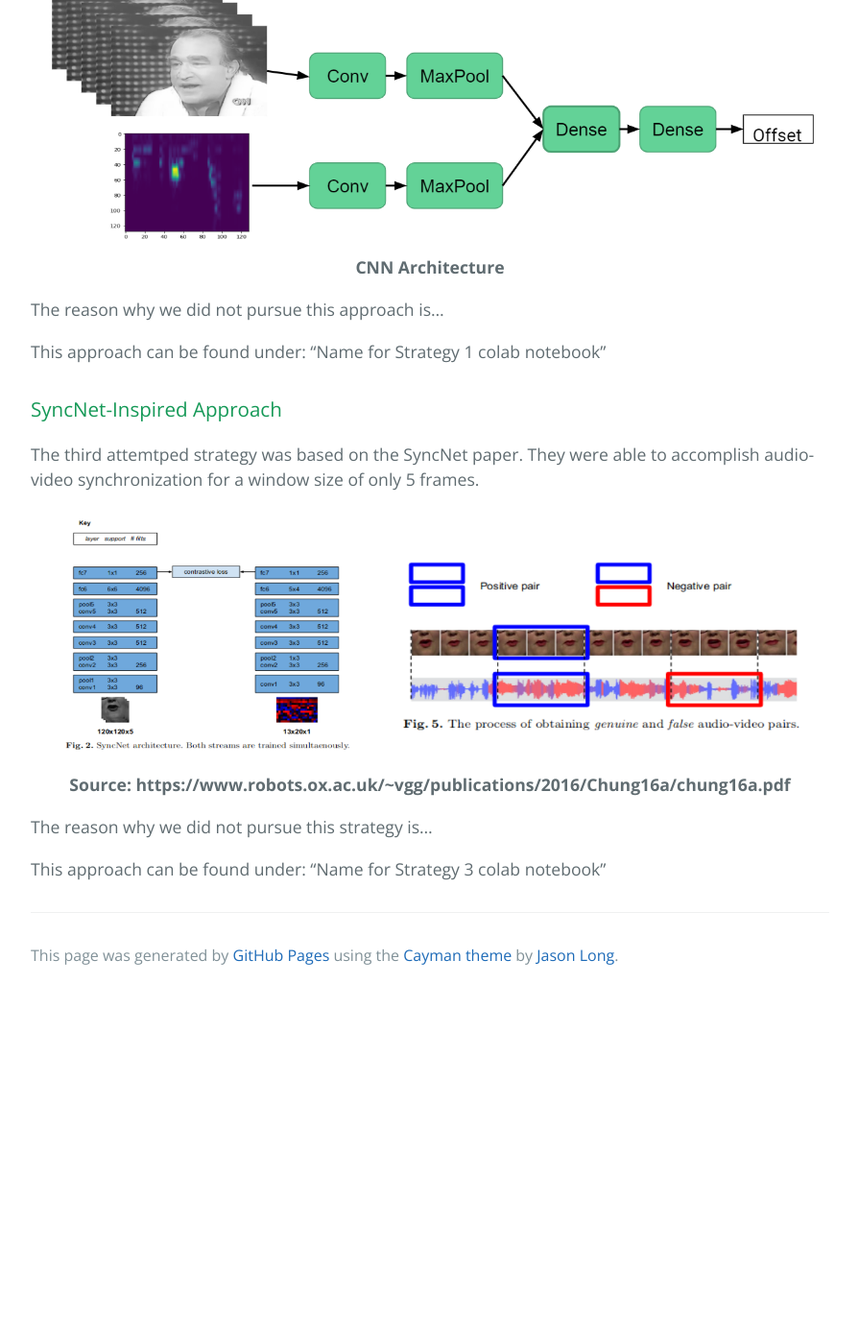
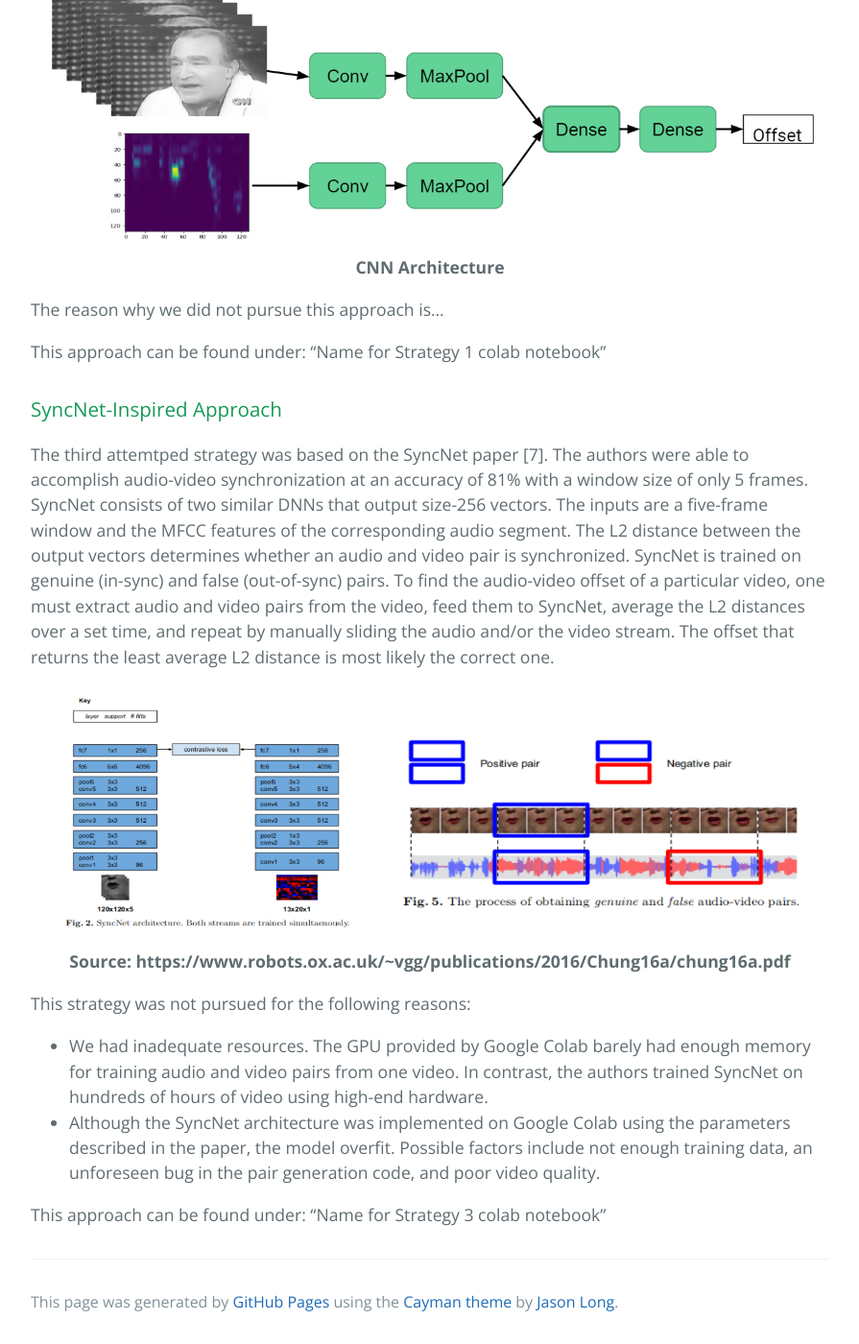
Before and after one commit to binhanle/eem202a-project, a Jekyll site: the page built from method_explore.md, in a window 1280 px wide and 1400 px high, scrolled down 1009 px. Shown: the whole window at 96% size, without its empty margins (192-1087 px from the left). Built offline with Jekyll 4.4.1, drawn with Linux system fonts in a browser that asks for light colours; before the commit the page ends 2048 px from its top, so only the background shows below that.

Commit message:
Update method_explore.md

```diff
--- a/method_explore.md
+++ b/method_explore.md
@@ -29,8 +29,7 @@ This approach can be found under:
 "Name for Strategy 1 colab notebook"
 
 ### SyncNet-Inspired Approach
-
-The third attemtped strategy was based on the SyncNet paper. They were able to accomplish audio-video synchronization for a window size of only 5 frames.
+The third attemtped strategy was based on the SyncNet paper [7]. The authors were able to accomplish audio-video synchronization at an accuracy of 81% with a window size of only 5 frames. SyncNet consists of two similar DNNs that output size-256 vectors. The inputs are a five-frame window and the MFCC features of the corresponding audio segment. The L2 distance between the output vectors determines whether an audio and video pair is synchronized. SyncNet is trained on genuine (in-sync) and false (out-of-sync) pairs. To find the audio-video offset of a particular video, one must extract audio and video pairs from the video, feed them to SyncNet, average the L2 distances over a set time, and repeat by manually sliding the audio and/or the video stream. The offset that returns the least average L2 distance is most likely the correct one.
 
 <p align="center">
 	<img src="https://github.com/binhanle/eem202a-project/blob/master/Images/strat3.png"/>
@@ -38,7 +37,10 @@ The third attemtped strategy was based on the SyncNet paper. They were able to a
 	<strong>Source: https://www.robots.ox.ac.uk/~vgg/publications/2016/Chung16a/chung16a.pdf</strong>
 </p>
 
-The reason why we did not pursue this strategy is...
+This strategy was not pursued for the following reasons:
+
+- We had inadequate resources. The GPU provided by Google Colab barely had enough memory for training audio and video pairs from one video. In contrast, the authors trained SyncNet on hundreds of hours of video using high-end hardware.
+- Although the SyncNet architecture was implemented on Google Colab using the parameters described in the paper, the model overfit. Possible factors include not enough training data, an unforeseen bug in the pair generation code, and poor video quality.
 
 This approach can be found under:
 "Name for Strategy 3 colab notebook"
```
